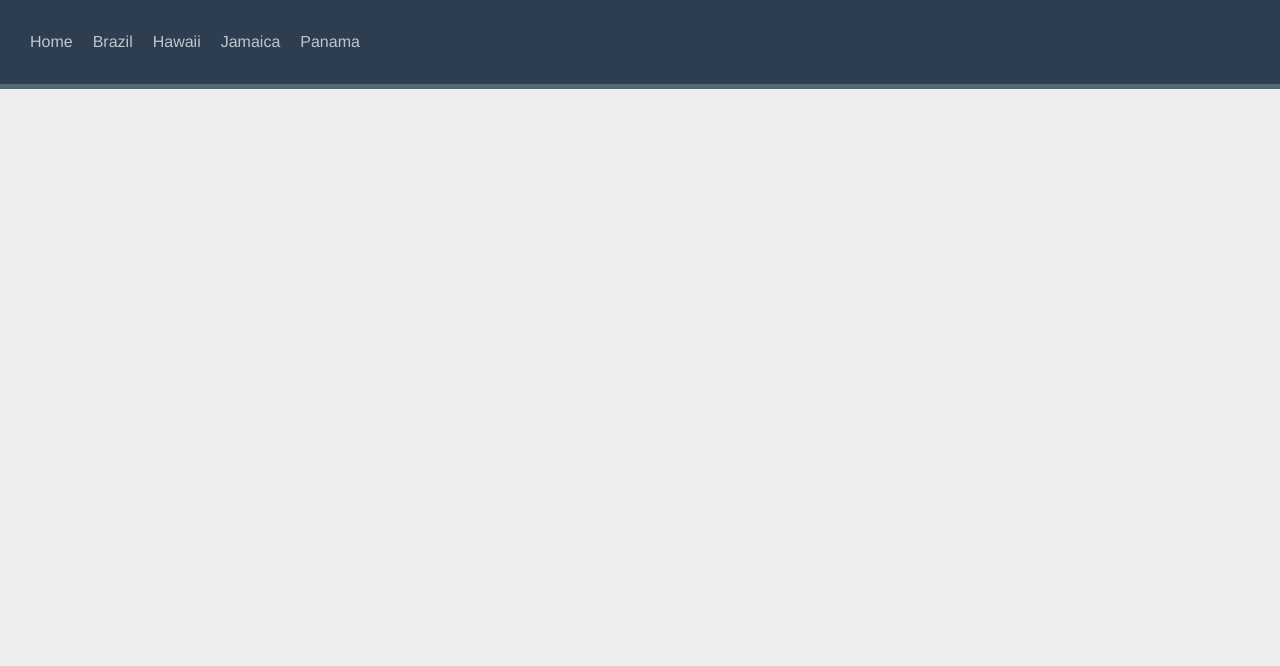
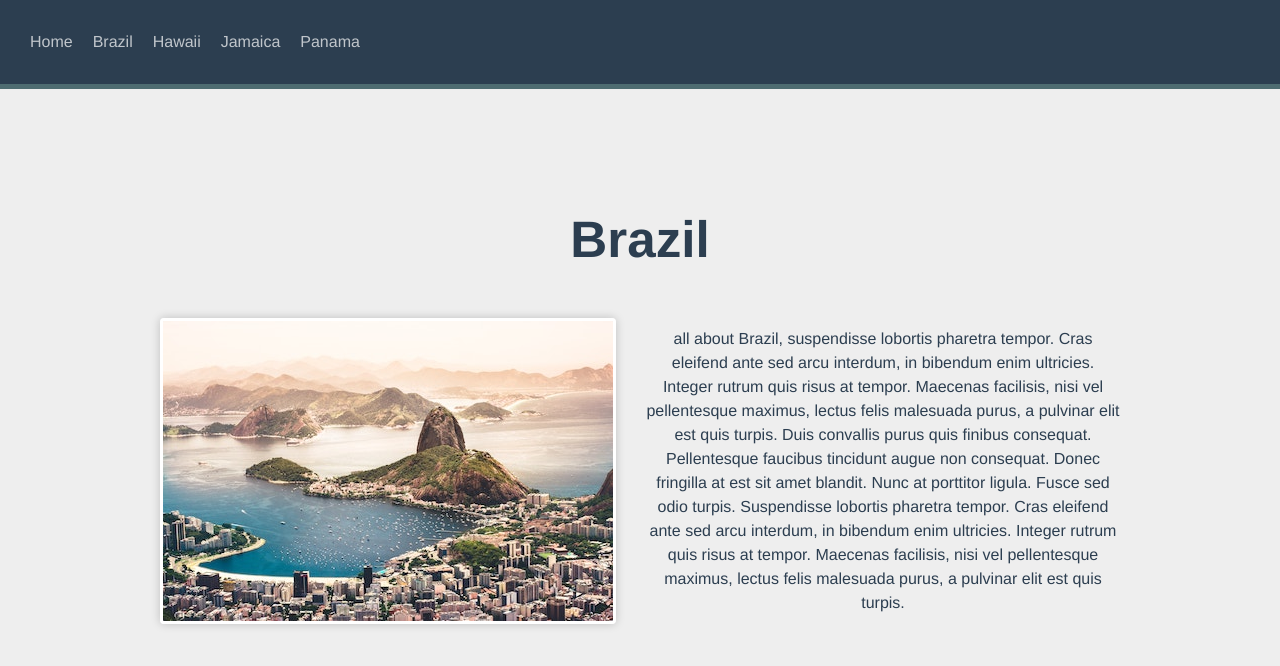
Before and after one commit to julianandreszb/vue-router-4-for-everyone, a Vue app: page /destination/1 in a window 1280 px wide. Shown: the top 666 px of the page. Built offline with nearby package versions, Linux system fonts and the light colour scheme.

Commit message:
improvement: dynamic routes

```diff
--- a/src/router/router.js
+++ b/src/router/router.js
@@ -7,6 +7,7 @@ const routes = [
     {path: "/hawaii", name: "hawaii", component: () => import("./../views/Hawaii.vue")},
     {path: "/jamaica", name: "jamaica", component: () => import("./../views/Jamaica.vue")},
     {path: "/panama", name: "panama", component: () => import("./../views/Panama.vue")},
+    {path: "/destination/:id", component: () => import("./../views/DestinationShow.vue")},
 ];
 const router = createRouter({
     history: createWebHistory(),
--- /dev/null
+++ b/src/views/DestinationShow.vue
@@ -0,0 +1,27 @@
+<script setup>
+import {useRoute} from "vue-router"
+import {computed, reactive} from "vue";
+import sourceData from "./../data.json";
+
+const destinations = reactive(sourceData.destinations);
+
+const route = useRoute();
+const destinationId = computed(() => parseInt(route.params.id))
+const destination = computed(() => {
+  return destinations.find(destination => destination.id === destinationId.value);
+});
+console.log(destination);
+</script>
+
+<template>
+  <section class="destination">
+    <h1>{{ destination.name }}</h1>
+    <div class="destination-details" >
+      <img :src="`/images/${destination.image}`" :alt="destination.name">
+      <p>{{ destination.description }}</p>
+    </div>
+  </section>
+</template>
+
+<style scoped>
+</style>
--- a/src/views/Home.vue
+++ b/src/views/Home.vue
@@ -3,7 +3,6 @@ import sourceData from "./../data.json";
 
 import {reactive} from "vue";
 const destinations  = reactive(sourceData.destinations);
-console.log(destinations);
 
 </script>
 
```
